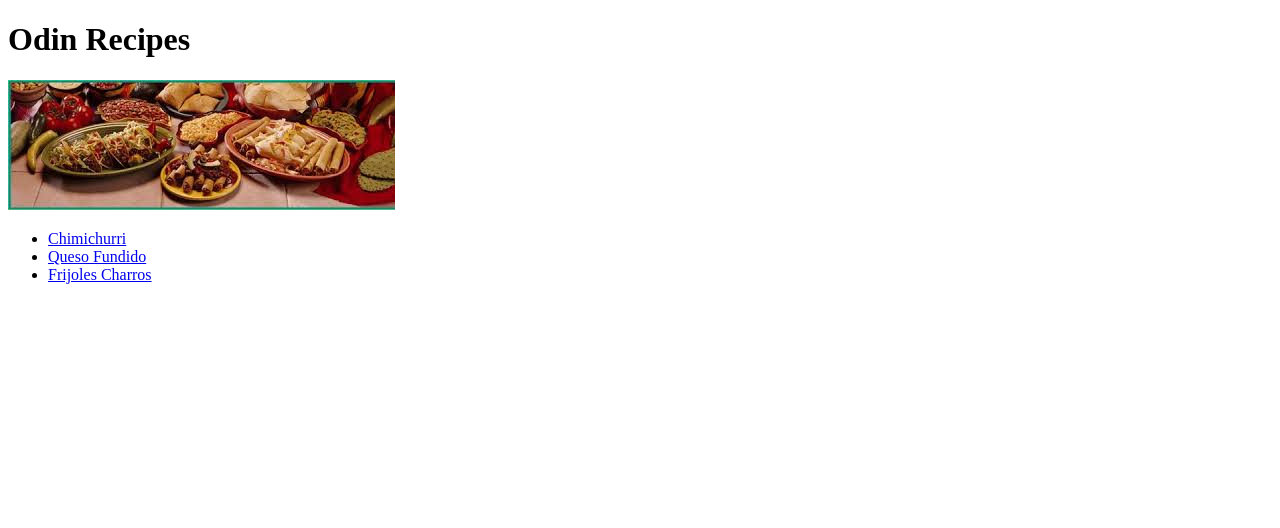
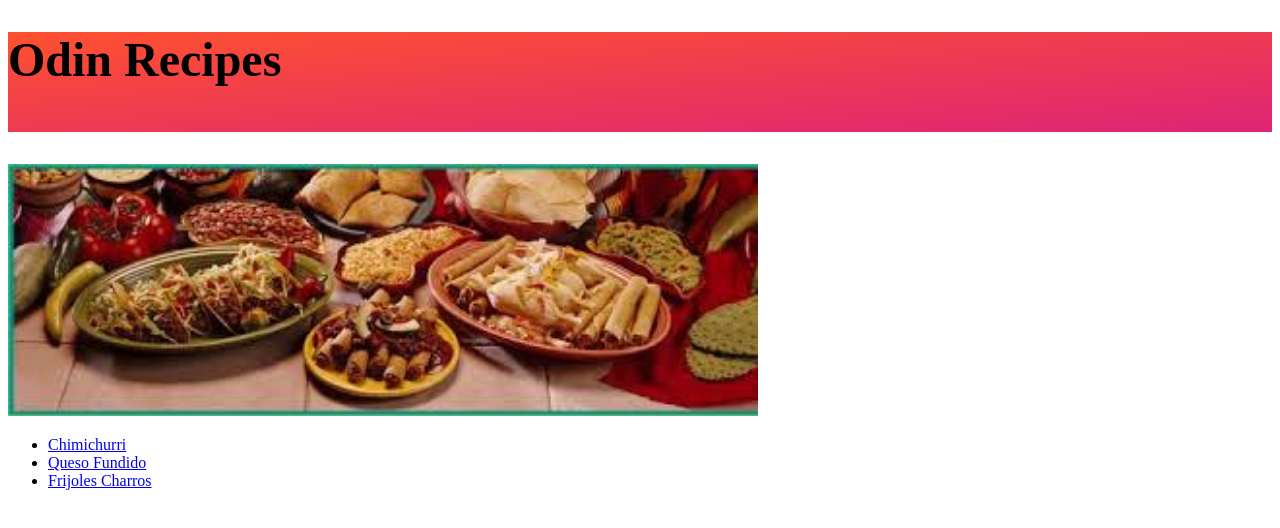
Before and after one commit to switzj/odin-recipes, a plain HTML site: page index.html in a window 1280 px wide. Drawn offline with Linux system fonts and the light colour scheme.

Commit message:
Create css file, add backgrounds to headers

```diff
--- a/index.html
+++ b/index.html
@@ -5,10 +5,11 @@
     <meta http-equiv="X-UA-Compatible" content="IE=edge">
     <meta name="viewport" content="width=device-width, initial-scale=1.0">
     <title>Odin Recipes Project</title>
+    <link rel="stylesheet" href="styles.css">
 </head>
 <body>
-    <h1>Odin Recipes</h1>
-    <img src="allthefood.jpeg" alt="All of the food">
+    <h1 class="header">Odin Recipes</h1>
+    <img style="height: auto; width: 750px;" src="allthefood.jpeg" alt="All of the food">
     <ul>
         <li><a href="recipes/chimichurri.html">Chimichurri</a></li>
         <li><a href="recipes/quesofundido.html">Queso Fundido</a></li>
--- /dev/null
+++ b/styles.css
@@ -0,0 +1,5 @@
+.header{
+    height: 100px;
+    background-image: linear-gradient(to bottom right, #FF512F, #DD2476);
+    font-size: 48px;
+}
```
Also changed, not shown: recipes/chimichurri.html (+2 -1 lines), recipes/frijolescharros.html (+2 -1 lines), recipes/quesofundido.html (+2 -1 lines).
